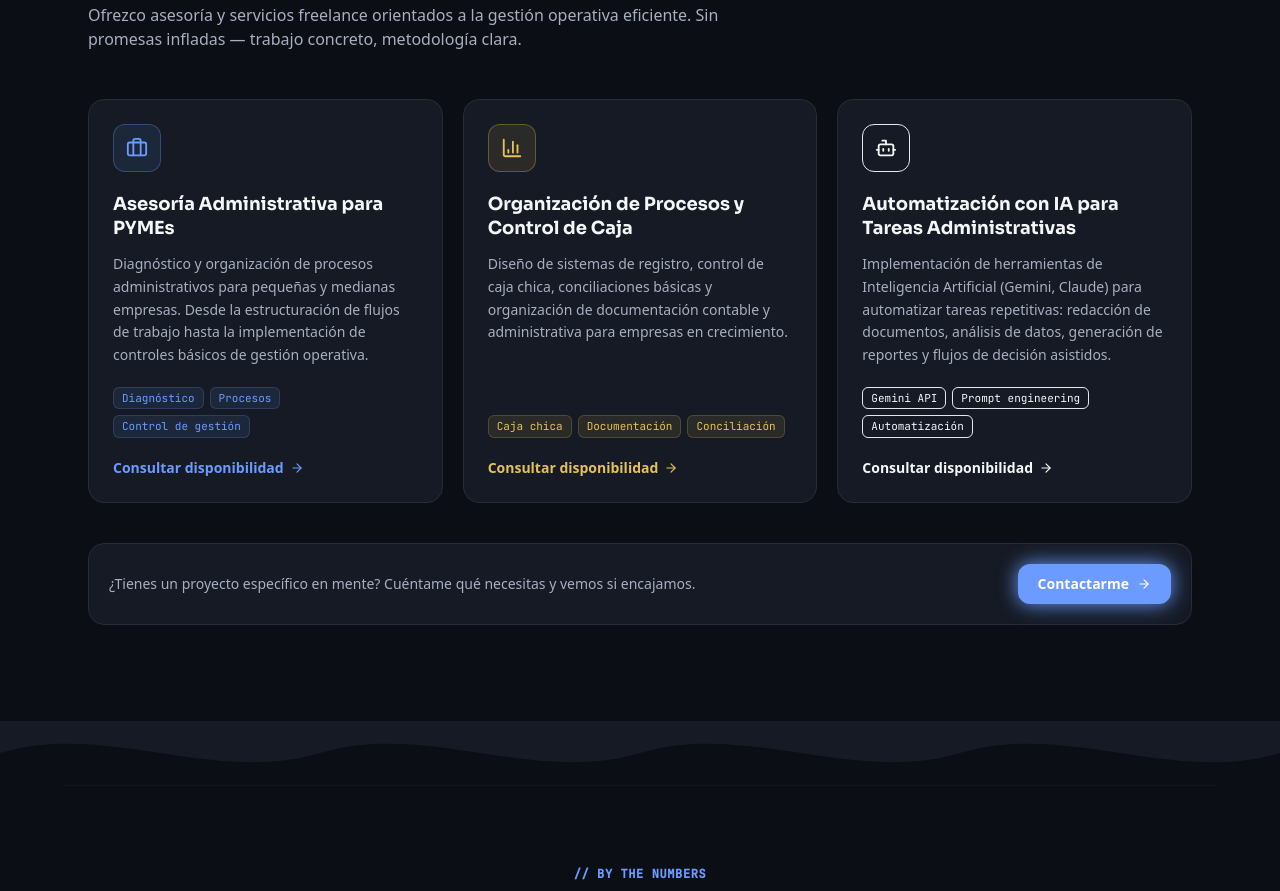
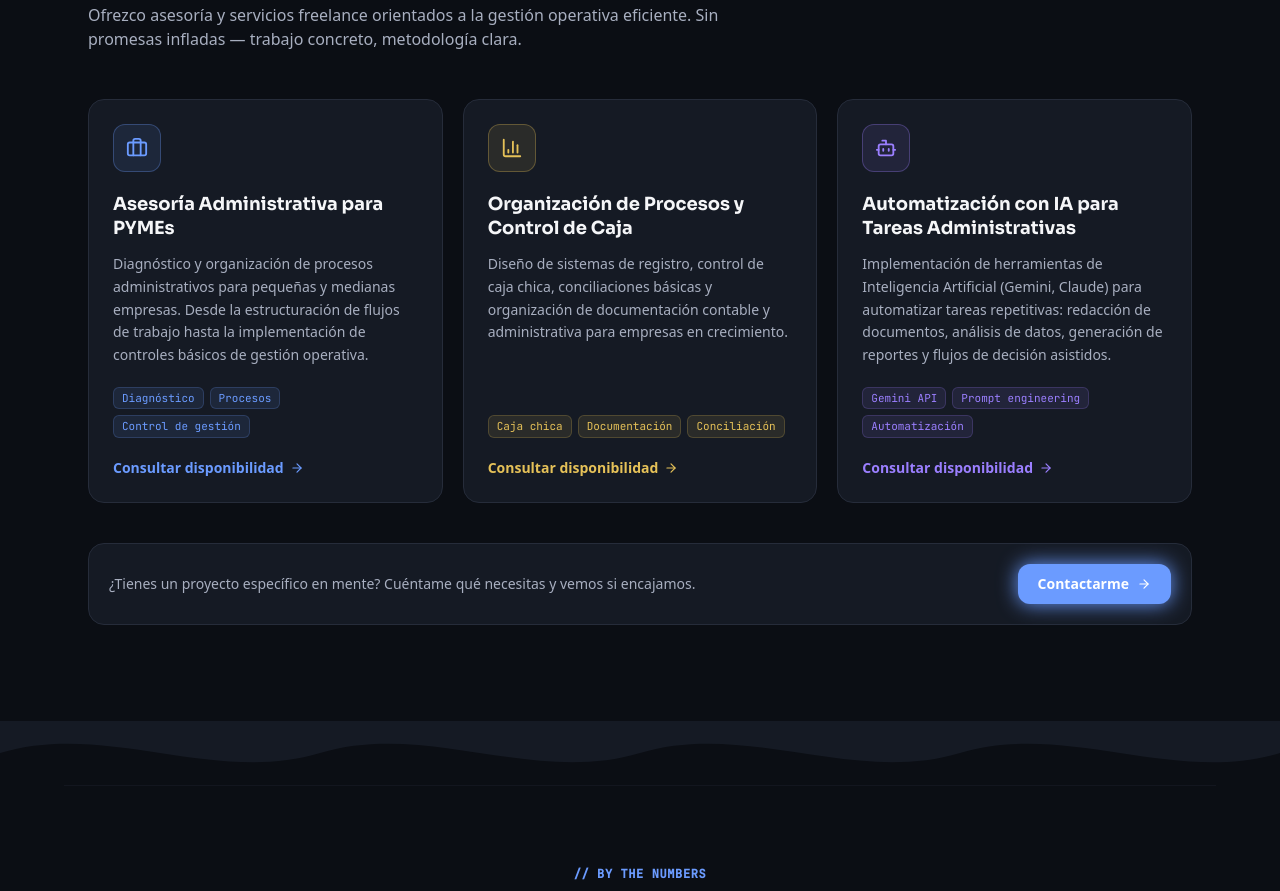
Before and after one commit to nexuslabsaihq-svg/personal-platform-ISAAC, a React (Vite) app: page / in a window 1280 px wide. Shown: the part 2600-3491 px from the top of the page. Built offline with nearby package versions, Linux system fonts and the light colour scheme.

Commit message:
fix: reemplazar purple-brand/emerald-brand por violet-custom/green-custom (tailwind fix)

```diff
--- a/src/components/Services.jsx
+++ b/src/components/Services.jsx
@@ -45,10 +45,10 @@ const COLOR_MAP = {
     cta: 'text-gold',
   },
   purple: {
-    icon: 'bg-purple-brand/10 border-purple-brand/30 text-purple-brand',
-    tag: 'bg-purple-brand/10 text-purple-brand border-purple-brand/20',
-    hover: 'hover:border-purple-brand/50',
-    cta: 'text-purple-brand',
+    icon: 'bg-violet-custom/10 border-violet-custom/30 text-violet-custom',
+    tag: 'bg-violet-custom/10 text-violet-custom border-violet-custom/20',
+    hover: 'hover:border-violet-custom/50',
+    cta: 'text-violet-custom',
   },
 };
 
```
